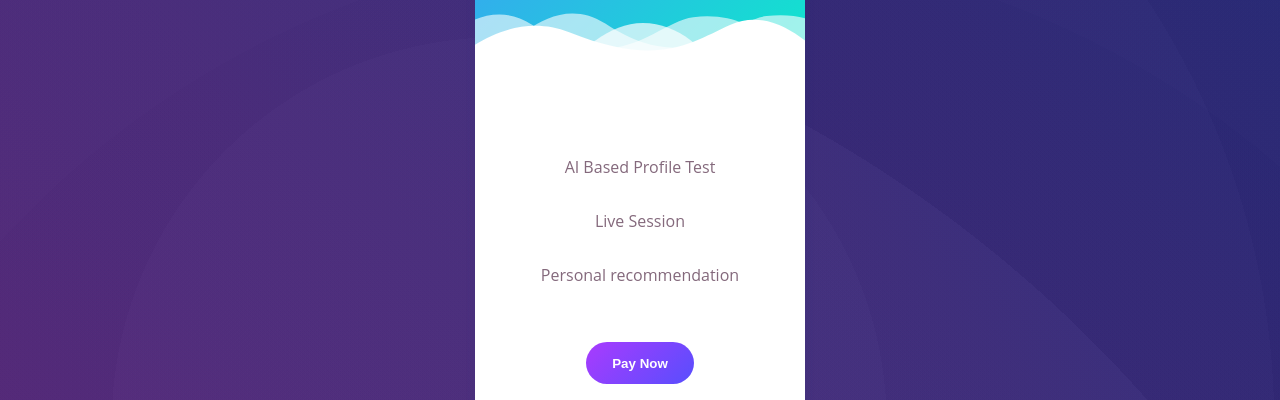
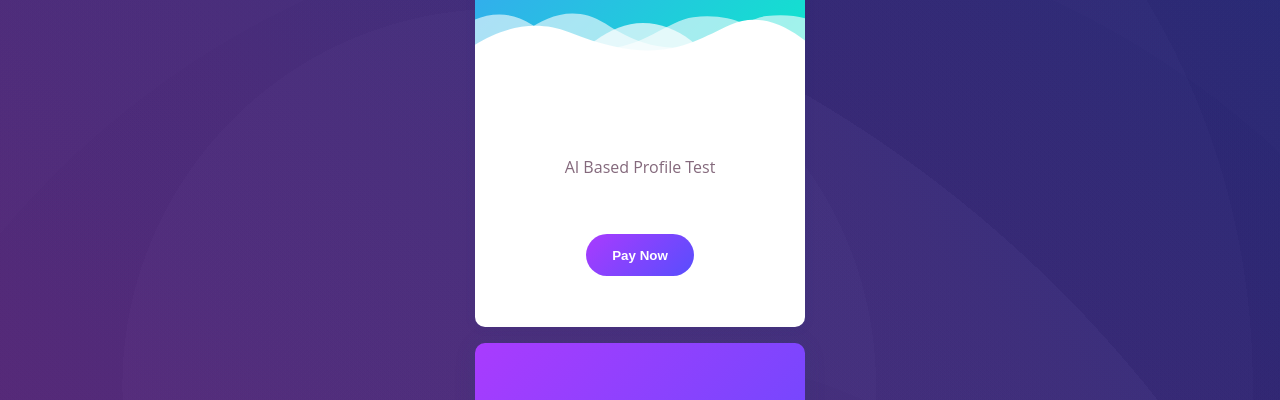
Before and after one commit to danishshafiq2481/Born-to-Fly, a plain HTML site: page index.html in a window 1280 px wide. Shown: the part 339-739 px from the top of the page. Drawn offline with Linux system fonts and the light colour scheme.

Commit message:
Update index.html

```diff
--- a/index.html
+++ b/index.html
@@ -34,8 +34,8 @@
                         </div>
                         <ul class="pricing-feature-list">
                             <li class="pricing-feature">AI Based Profile Test</li>
-                            <li class="pricing-feature">Live Session</li>
-                            <li class="pricing-feature">Personal recommendation</li>
+<!--                             <li class="pricing-feature">Live Session</li>
+                            <li class="pricing-feature">Personal recommendation</li> -->
                         </ul>
                         <a href="index2.html"><button class="pricing-action">Pay Now</button></a>
                     </div>
```
